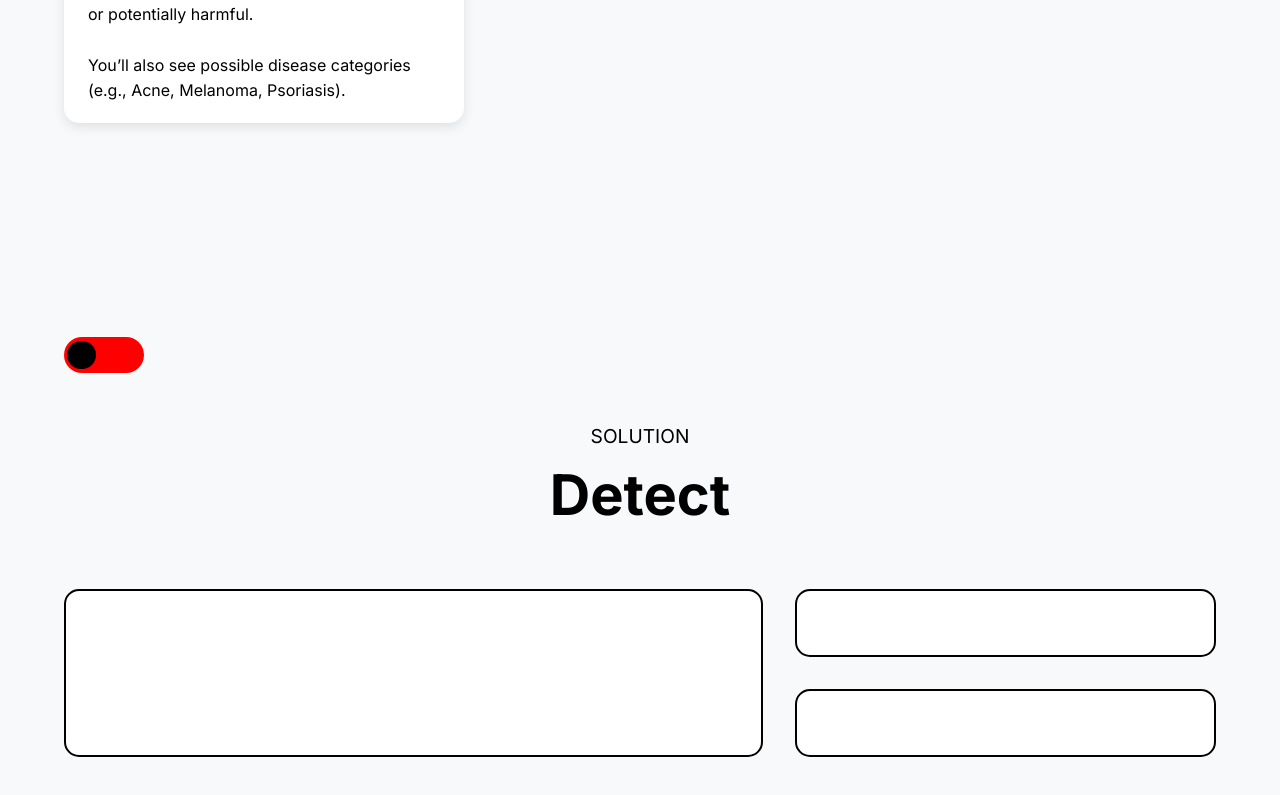
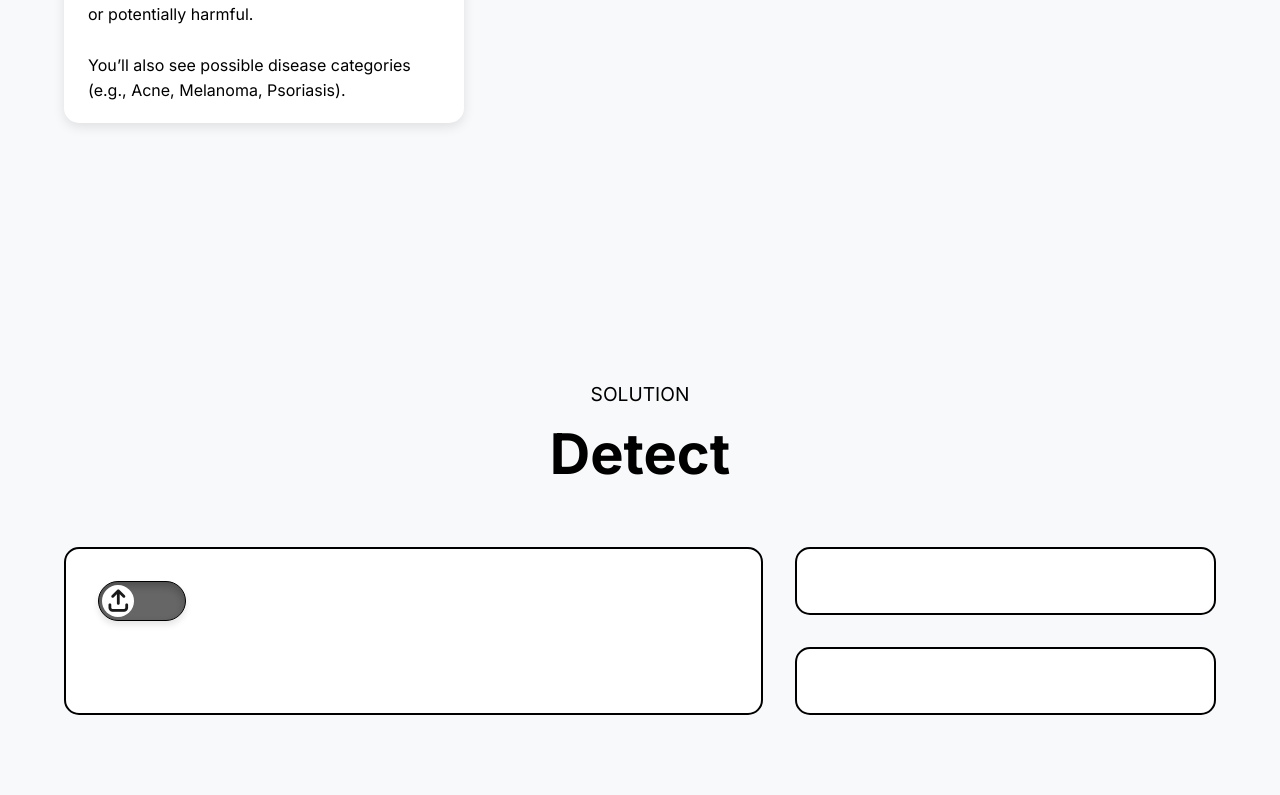
Before and after one commit to KenzieJunaidi/skinguard, a React (Vite) app: page / in a window 1280 px wide. Shown: the part 1700-2495 px from the top of the page. Built offline with nearby package versions, Linux system fonts and the light colour scheme.

Commit message:
Added Switch Animations & Implemented Switch

```diff
--- a/src/components/Detect.jsx
+++ b/src/components/Detect.jsx
@@ -5,8 +5,6 @@ export const Detect = () => {
     return (
         <motion.section id="detect" className="detect">
             <motion.div className="detect-content">
-                <Switch />
-
                 <motion.div className="detect-title">
                     <motion.h3>SOLUTION</motion.h3>
                     <motion.h1>Detect</motion.h1>
@@ -14,7 +12,7 @@ export const Detect = () => {
 
                 <motion.div className="box-container">
                     <motion.div className="large-box">
-
+                        <Switch />
                     </motion.div>
 
                     <motion.div className="small-box">
--- a/src/components/Switch/Switch.css
+++ b/src/components/Switch/Switch.css
@@ -1,23 +1,41 @@
 .container {
-    height: 2.2rem;
-    width: 5rem;
-    border-radius: 20px;
+    height: 2.5rem;
+    width: 5.5rem;
+    border-radius: 50px;
+    padding: 0.2rem;
 
-    padding: 0.2rem;
     display: flex;
+    position: relative;
     align-items: center;
 
-    background-color: red;
+    background-color: rgba(0, 0, 0, 0.6);
+    backdrop-filter: blur(10px);
+
+    box-shadow:
+        0 4px 6px rgba(0, 0, 0, 0.1), /* Outer Shadow */
+        inset 0 4px 10px rgba(0, 0, 0, 0.25); /* Inner Shadow */
+    border: 1px solid black;
 }
 
 .circle {
-    width: 1.8rem;
-    height: 1.8rem;
-    border-radius: 50px;
+    width: 2rem;
+    height: 2rem;
+    border-radius: 50%;
 
-    background-color: black;
+    background-color: white;
+
+    position: absolute;
+    display: flex;
+    justify-content: center;
+    align-items: center;
+
+    transition: left 0.3s ease;
+}
+
+.left {
+    left: 0.2rem;
 }
 
 .right {
-    justify-content: flex-end;
+    left: calc(100% - 2.2rem);
 }
--- a/src/components/Switch/Switch.jsx
+++ b/src/components/Switch/Switch.jsx
@@ -7,9 +7,9 @@ export const Switch = () => {
     const [isSwitch, setIsSwitch] = useState(false);
 
     return (
-        <motion.div className={`container ${isSwitch ? "right" : ""}`} onClick={() => setIsSwitch(prev => !prev)}>
-            <motion.div className="circle">
-
+        <motion.div className="container" onClick={() => setIsSwitch(prev => !prev)}>
+            <motion.div className={`circle ${isSwitch ? "right" : "left"}`}>
+                {isSwitch ? <i class="fa-solid fa-camera" style={{ fontSize: "1.4rem", color: "rgba(0,0,0,0.9)" }}></i> : <i class="fa-solid fa-arrow-up-from-bracket" style={{ fontSize: "1.4rem", color: "rgba(0,0,0,0.9)" }}></i> }
             </motion.div>
         </motion.div>
     );
```
